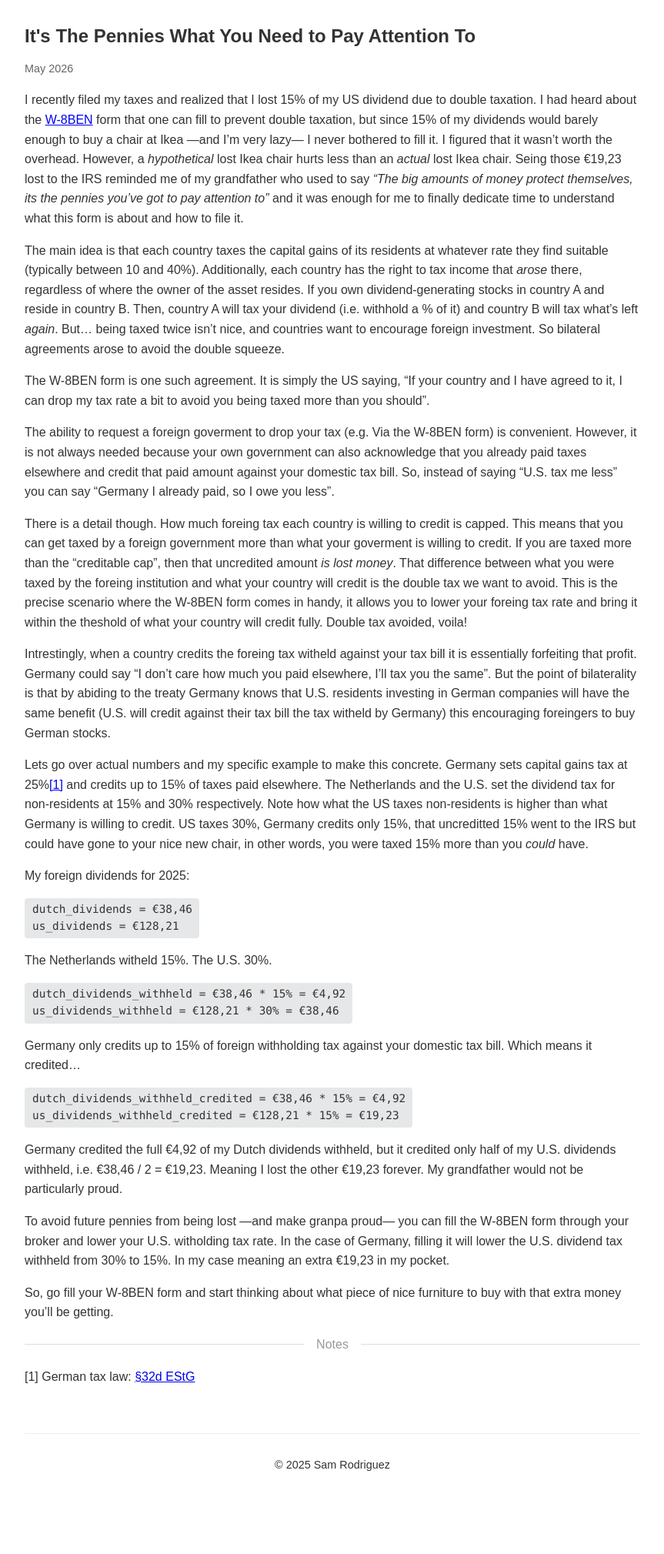
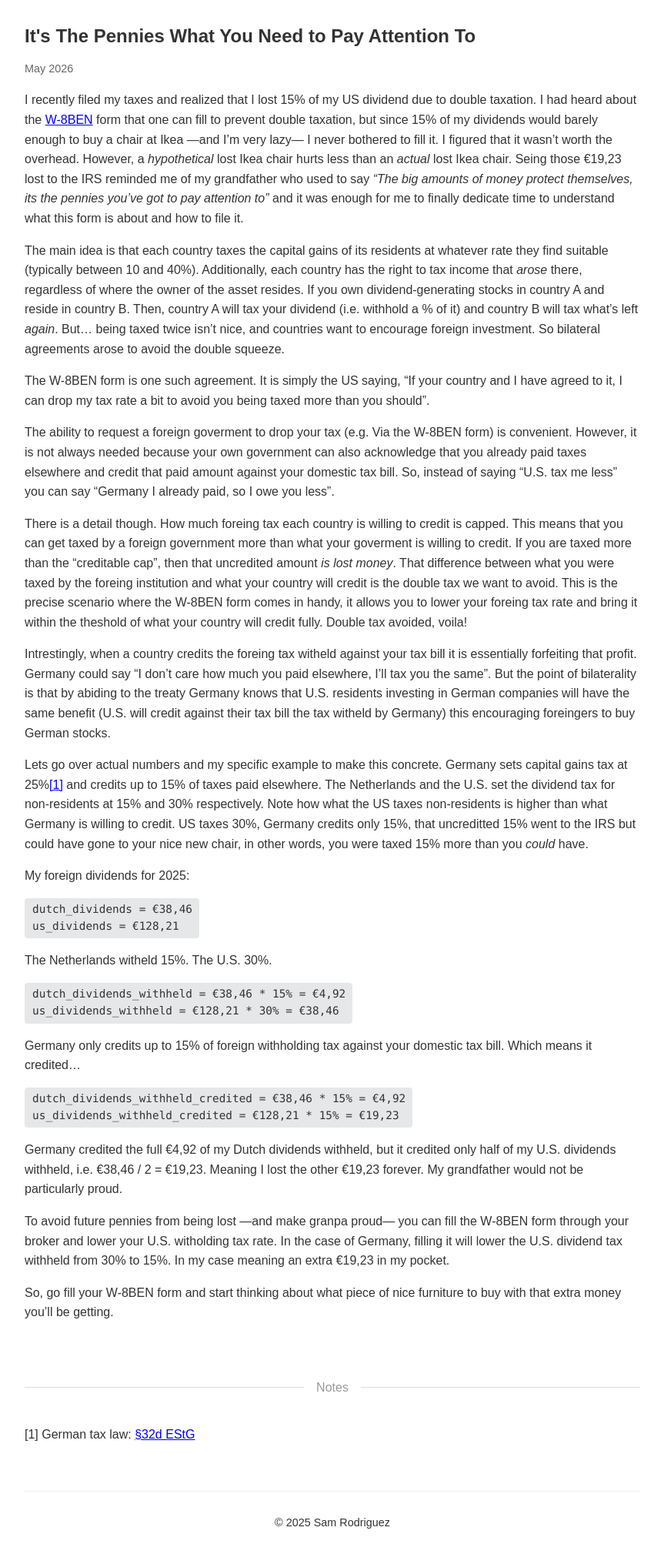
Before and after one commit to Sam1320/Sam1320.github.io, a Jekyll site: the page built from _posts/2026-05-16-its-the-pennies-what-you-gotta-pay-attention-to.md, in a window 1280 px wide. Shown: the whole page at 77% size, without its empty margins (208-1071 px from the left). Built offline with Jekyll 4.4.1, drawn with Linux system fonts in a browser that asks for light colours; before the commit the page ends 1944 px from its top, so only the background shows below that.

Commit message:
style: add breathing room between post and footnotes

```diff
--- a/assets/css/styles.css
+++ b/assets/css/styles.css
@@ -142,6 +142,7 @@ nav {
     display: flex;
     align-items: center;
     gap: 1em;
+    margin: 4.5em 0 2.2em;
     color: #999;
 }
 
```
